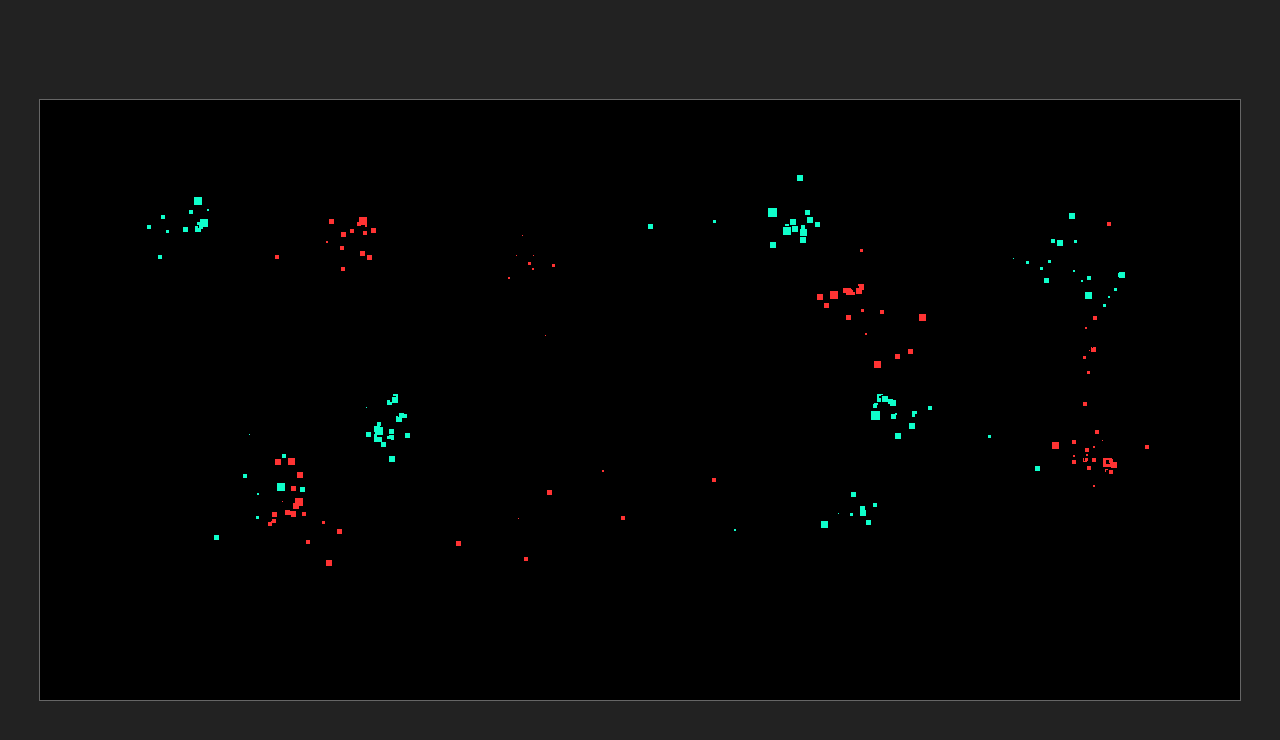
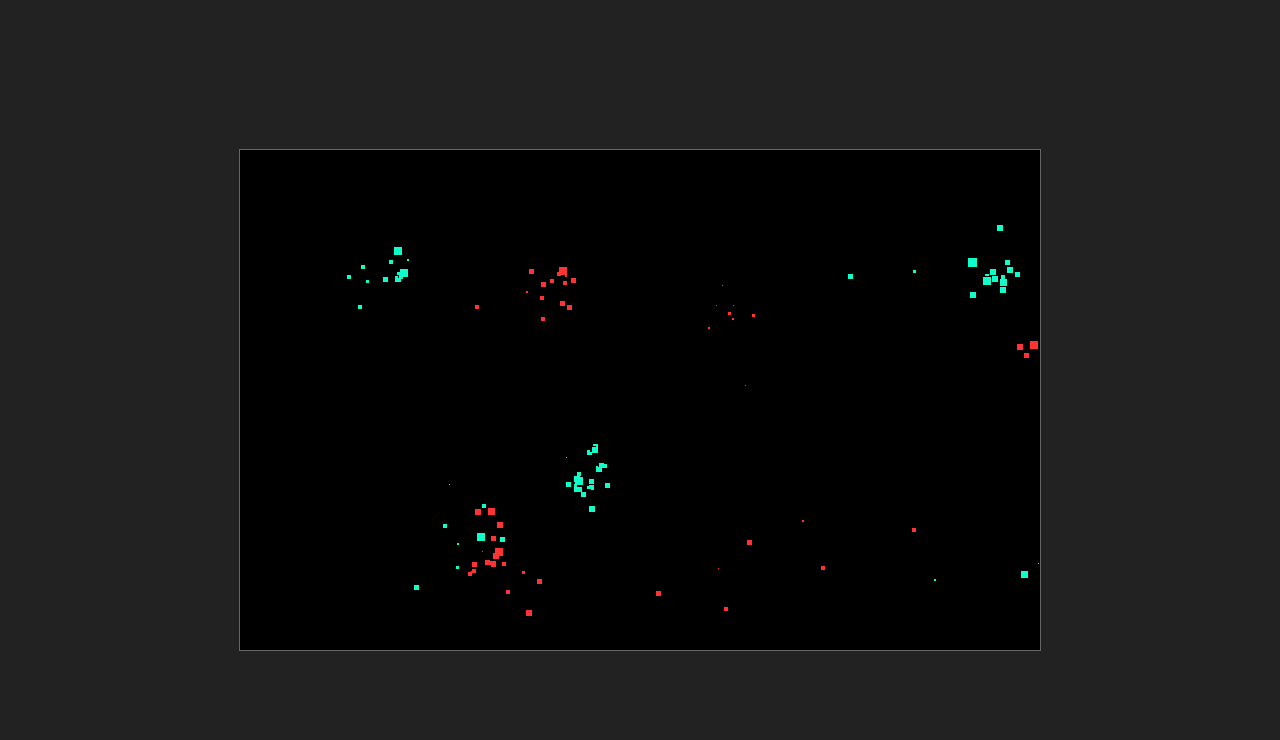
Before and after one commit to urikalish/swarm, a website with bundled scripts: page index.html in a window 1280 px wide. Built offline with nearby package versions, Linux system fonts and the light colour scheme; animation ran at ten frames a second.

Commit message:
Update index.html

```diff
--- a/index.html
+++ b/index.html
@@ -9,7 +9,7 @@
 </head>
 <body>
     <main>
-        <canvas id="canvas" width="1200px" height="600px"></canvas>
+        <canvas id="canvas" width="800px" height="500px"></canvas>
     </main>
     <script type="module" src="./js/game.js"></script>
 </body>
```
